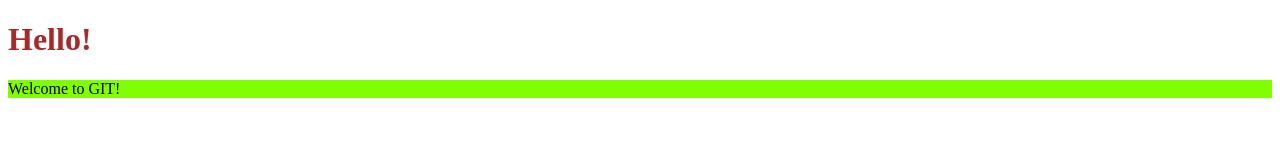
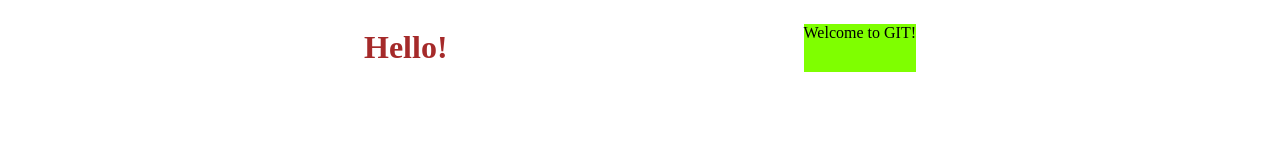
Before and after one commit to Gear707/BC42_GIT, a plain HTML site: page index.html in a window 1280 px wide. Drawn offline with Linux system fonts and the light colour scheme.

Commit message:
update css

```diff
--- a/index.html
+++ b/index.html
@@ -9,7 +9,9 @@
     <link rel="stylesheet" href="./style.css">
 </head>
 <body>
-    <h1>Hello!</h1>
-    <p>Welcome to GIT!</p>
+    <div class="group">
+        <h1>Hello!</h1>
+        <p>Welcome to GIT!</p>
+    </div>
 </body>
 </html>
--- a/style.css
+++ b/style.css
@@ -5,3 +5,8 @@ h1{
 p{
     background-color: chartreuse;
 }
+
+.group{
+    display: flex;
+    justify-content: space-evenly;
+}
```
